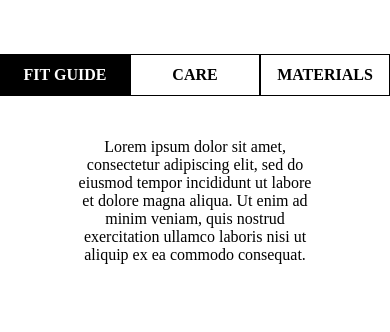
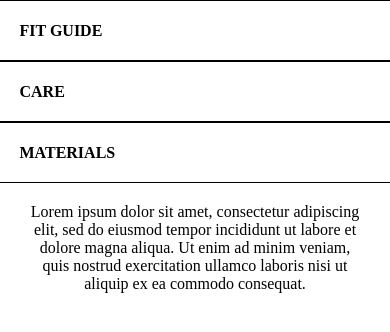
Before and after one commit to apark105/VanillaProject, a plain HTML site: page index.html in a window 390 px wide. Both pictures are taken after a click on the element "FIT GUIDE". Drawn offline with Linux system fonts and the light colour scheme.

Commit message:
refactored code

```diff
--- a/index.html
+++ b/index.html
@@ -11,12 +11,12 @@
 
 <body>
     <div id="headers" class="headers">
-        <div id="tab" class="tab">FIT GUIDE</div>
-        <div id="tab" class="tab">CARE</div>
-        <div id="tab" class="tab">MATERIALS</div>
+        <div id="fitGuide" class="tab">FIT GUIDE</div>
+        <div id="care" class="tab">CARE</div>
+        <div id="materials" class="tab">MATERIALS</div>
     </div>
     <div class="infoBody">
-        <div id="infoTab">
+        <div class="infoTab">
             <div class="fitGuide">
                 Lorem ipsum dolor sit amet, consectetur adipiscing elit,
                 sed do eiusmod tempor incididunt ut labore et dolore magna aliqua.
@@ -25,7 +25,7 @@
             </div>
             <div class="care">
                 Lorem ipsum dolor sit amet, consectetur adipiscing elit,
-                sed do eiusmod tempor incididunt ut labore et dolore magna aliqua.
+                sed do eiusmod temowpor incididunt ut labore et dolore magna aliqua.
                 Ut enim ad minim veniam. Duis aute irure dolor in reprehenderit
                 in voluptate velit esse cillum dolore eu fugiat nulla pariatur. Excepteur
                 sint occaecat cupidatat non proident, sunt in culpa qui officia deserunt
--- a/index.js
+++ b/index.js
@@ -3,52 +3,27 @@ window.onload = function(){
 }
 
 function init(){
-    document.getElementById("headers").addEventListener( "click", showTabInfo )
-    document.body.addEventListener( "click", closeTab )
+    const tab = document.querySelectorAll(".tab")
+    tab.forEach(selectTab => selectTab.addEventListener("click", changeTabColor));
 }
 
-function showTabInfo(){
-    const currentTab = event.target.innerText;
-    const current = event.target;
-    const removeTab = document.getElementById("headers").querySelectorAll('.tabClicked');
-    const removeX = document.getElementById("infoTab").querySelectorAll('.showInfo');
-    console.log('what is remove tab', removeTab[0])
-    let x;
-    switch(currentTab) {
-        case 'FIT GUIDE':
-            current.classList.add("tabClicked")
-            x = document.getElementsByClassName('fitGuide')
-            x[0].classList.add('showInfo')
-            removeX[0].classList.remove("showInfo")
-            removeTab[0].classList.remove("tabClicked")
-            break;
-        case 'CARE':
-            current.classList.add("tabClicked")
-            x = document.getElementsByClassName('care')
-            x[0].classList.add('showInfo')
-            removeX[0].classList.remove("showInfo")
-            removeTab[0].classList.remove("tabClicked")
-            break;
-        case 'MATERIALS':
-            current.classList.add("tabClicked")
-            x = document.getElementsByClassName('materials')
-            x[0].classList.add('showInfo')
-            removeX[0].classList.remove("showInfo")
-            removeTab[0].classList.remove("tabClicked")
-            break;
-        default:
-            break;
-    }
+function changeTabColor(){
+    closeTab()
+    const currentTab = event.target;
+    currentTab.classList.add("tabClicked")
+    showInfo(currentTab.id)
+}
+
+function showInfo(currentTab){
+    const info = document.getElementsByClassName(currentTab)
+    info[0].classList.add('showInfo')
 }
 
 function closeTab(){
-    const selection = event.target.id;
-    const removeTab = document.getElementById("headers").querySelectorAll('.tabClicked');
-    const removeX = document.getElementById("infoTab").querySelectorAll('.showInfo');
-    if (selection !== 'tab' && selection !== 'infoTab') {
-        // debugger;
-        removeTab[0].classList.remove("tabClicked")
-        removeX[0].classList.remove("showInfo")
-
+    const removeTab = document.querySelectorAll('.tabClicked')[0];
+    const removeInfo = document.querySelectorAll('.showInfo')[0];
+    if (removeTab) {
+        removeTab.classList.remove("tabClicked")
+        removeInfo.classList.remove("showInfo")
     }
 }
--- a/style.css
+++ b/style.css
@@ -1,22 +1,23 @@
 body {
     margin: 0;
     width: 100vw;
-    height: 100vh;
+    overflow-x: hidden;
+    /* height: 100vh; */
     font-family: 'open sans-bold'
 }
 
 .headers {
     width: 100%;
     height: 15%;
-    padding: 3% 0 0% 0;
+    padding: 5% 0 3% 0;
     display: flex;
     justify-content: center;
     align-items: center;
 }
 
 .tab {
-    width: 180px;
-    height: 40px;
+    width: 18vw;
+    height: 7vh;
     border: 1px solid black;
     display: flex;
     align-items: center;
@@ -36,7 +37,7 @@ body {
     width: 100%;
 }
 
-#infoTab {
+.infoTab {
     width: 60%;
     text-align: center;
 }
@@ -47,6 +48,13 @@ body {
 
 .showInfo {
     display: block;
+}
+
+li {
+    list-style-type: none;
+    width: 140px;
+    font-size: 3rem;
+    margin: 0;
 }
 
 li > div {
@@ -67,3 +75,24 @@ li > div {
     margin: 25px auto;
     border-top: 1px solid black;
 }
+
+@media only screen and (max-width: 768px) {
+    /* For mobile phones: */
+    .infoTab {
+        width: 85%;
+    }
+    #headers {
+        width: 100%;
+        flex-direction: column;
+        padding: 0 0 5% 0;
+    }
+    .tab {
+        width: 95%;
+        justify-content: flex-start;
+        padding-left: 5%;
+    }
+    .tabClicked {
+        color: inherit;
+        background-color: inherit;
+    }
+  }
```
Also changed, not shown: README.md (added).
